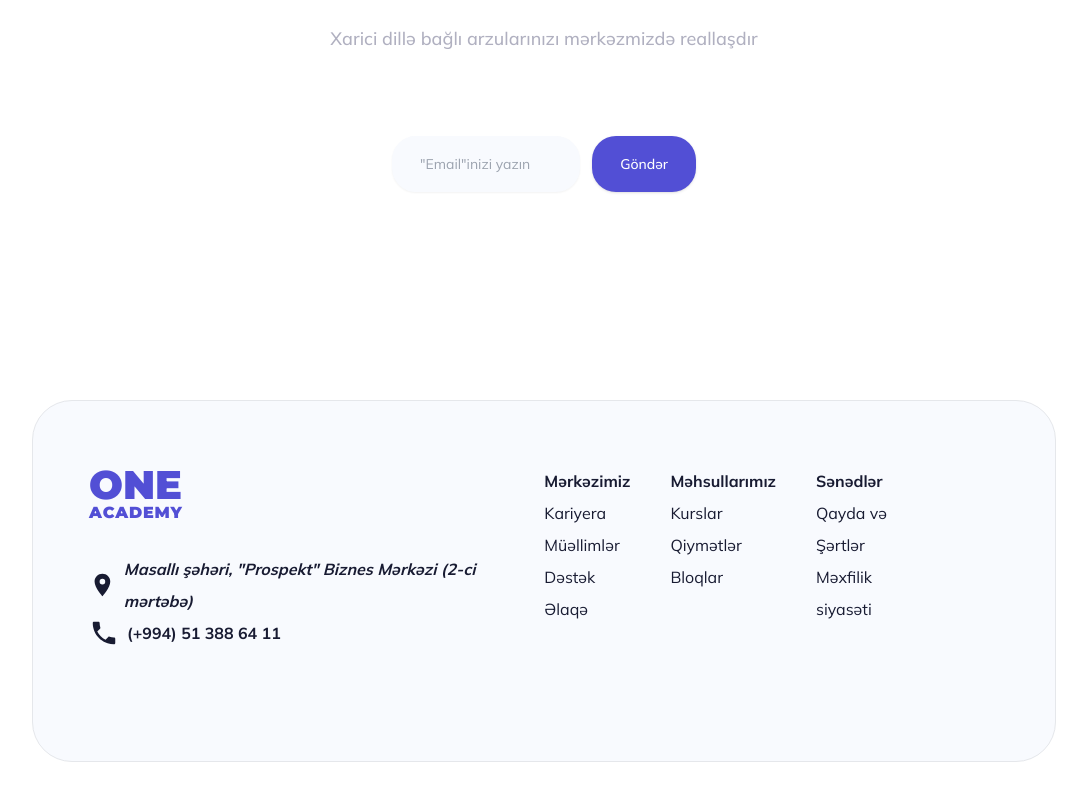
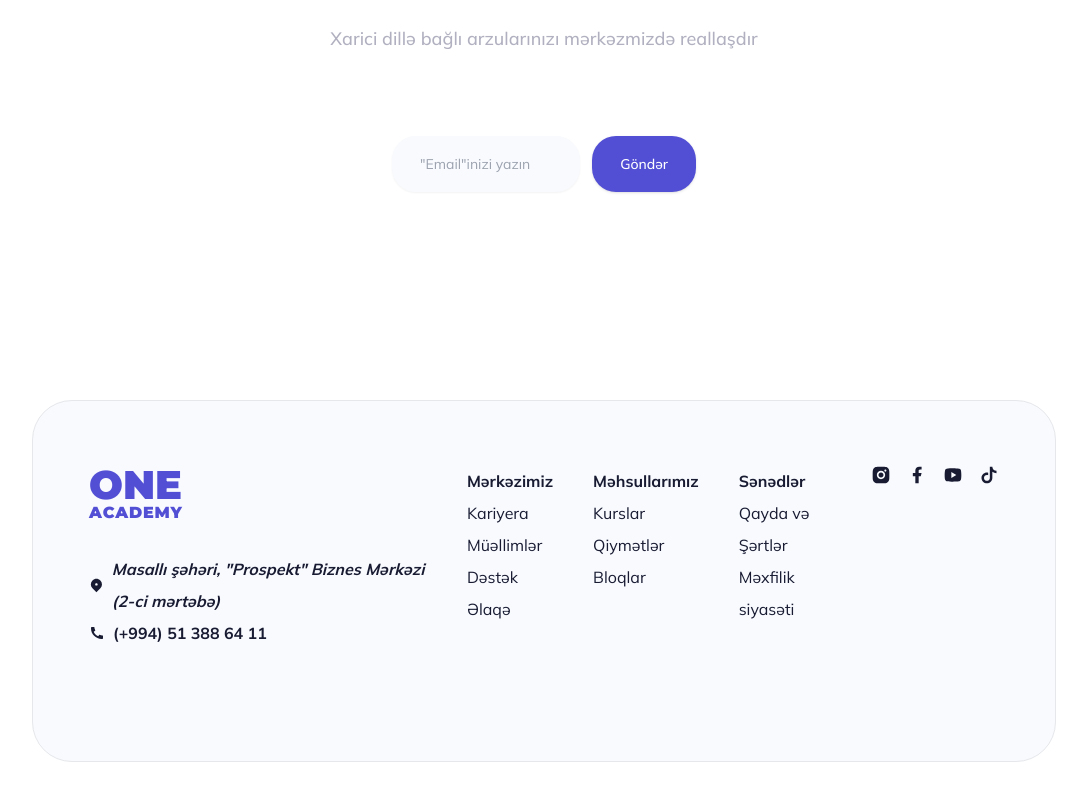
Before and after one commit to ebashirli/oneacademy, a Next.js app: page / in a window 1280 px wide. Shown: the part 4183-4983 px from the top of the page, without its empty margins (96-1183 px from the left). Built offline with nearby package versions, Linux system fonts and the light colour scheme.

Commit message:
add no found and fix footer routes

```diff
--- /dev/null
+++ b/app/api/social/[social]/route.ts
@@ -0,0 +1,31 @@
+import { NextRequest, NextResponse } from "next/server";
+
+const socials: { [key: string]: string } = {
+  facebook: "https://www.facebook.com/oneacademies",
+  instagram: "https://www.instagram.com/oneacademy_masalli",
+  tiktok: "https://www.tiktok.com/@oneacademy_masalli",
+  youtube: "https://www.youtube.com/@oneacademy_az",
+  whatsapp: `https://wa.me/994513886411?text=I'm%20interested%20in%20your%20car%20for%20sale`,
+  address:
+    "https://www.google.com/maps/place/ONE+Academy/@39.0341552,48.6677413,219m/data=!3m1!1e3!4m6!3m5!1s0x402323998f6c81a5:0x8bc3cf93099b9735!8m2!3d39.0343889!4d48.6675238!16s%2Fg%2F11kj4q7lw8?entry=ttu&g_ep=EgoyMDI0MDkxMS4wIKXMDSoASAFQAw%3D%3D",
+  phone: "tel:+994513886411",
+};
+
+type Params = {
+  params: {
+    social: string;
+  };
+};
+
+export async function GET(request: NextRequest, { params }: Params) {
+  const { social } = params;
+  if (socials[social]) {
+    return NextResponse.redirect(socials[social]);
+  } else {
+    // If the social platform is not found, return a 404 response
+    return NextResponse.json(
+      { error: "Social platform not found" },
+      { status: 404 }
+    );
+  }
+}
--- a/app/api/whatsapp/route.ts
+++ /dev/null
@@ -1,7 +0,0 @@
-import { NextResponse } from "next/server";
-
-export async function GET() {
-  return NextResponse.redirect(
-    `https://wa.me/994513886411?text=I'm%20interested%20in%20your%20car%20for%20sale`
-  );
-}
--- a/app/layout.tsx
+++ b/app/layout.tsx
@@ -1,3 +1,4 @@
+import { GoogleAnalytics } from "@next/third-parties/google";
 import type { Metadata } from "next";
 import { Mulish } from "next/font/google";
 import "./globals.css";
@@ -20,6 +21,7 @@ export default function RootLayout({
   return (
     <html lang="az">
       <body className={`${mulish.className} antialiased `}>{children}</body>
+      <GoogleAnalytics gaId="G-DHM55J00R0" />
     </html>
   );
 }
--- a/app/not-found.tsx
+++ b/app/not-found.tsx
@@ -1,10 +1,27 @@
-const NotFound = () => {
+import Logo from "@/components/logo";
+import maintenance from "@/public/maintenance.png";
+import Image from "next/image";
+import Link from "next/link";
+
+function NotFound() {
   return (
-    <div>
-      <p>Vebsaytımız üzərində səylə çalışırıq.</p>
-      <p>Bu hissə ən yaxın zamanda hazır olacaq.</p>
-    </div>
+    <main className="text-center space-y-6 mt-4 h-[calc(100vh-100px)] grid justify-around items-center ">
+      <div className="flex flex-col gap-5 items-center ">
+        <Logo />
+        <Image alt="" src={maintenance} />
+        <h1 className="text-3xl font-semibold grid grid-rows-2 gap-4">
+          <span>Vebsaytımız üzərində səylə çalışırıq.</span>
+          <span>Bu hissə ən yaxın zamanda hazır olacaq.</span>
+        </h1>
+        <Link
+          href="/"
+          className="inline-block bg-accent-500 text-primary-800 px-6 py-3 text-lg"
+        >
+          Geri qayıt
+        </Link>
+      </div>
+    </main>
   );
-};
+}
 
 export default NotFound;
--- /dev/null
+++ b/app/not-found1.tsx
@@ -0,0 +1,10 @@
+const NotFound = () => {
+  return (
+    <div>
+      <p>Vebsaytımız üzərində səylə çalışırıq.</p>
+      <p>Bu hissə ən yaxın zamanda hazır olacaq.</p>
+    </div>
+  );
+};
+
+export default NotFound;
--- a/components/footer.tsx
+++ b/components/footer.tsx
@@ -1,6 +1,13 @@
 import Logo from "@/components/logo";
 import Link from "next/link";
-import { MdLocalPhone, MdLocationOn } from "react-icons/md";
+import {
+  RiFacebookFill,
+  RiInstagramFill,
+  RiMapPin2Fill,
+  RiPhoneFill,
+  RiTiktokFill,
+  RiYoutubeFill,
+} from "react-icons/ri";
 
 const footerLinks = [
   { title: "Mərkəzimiz", links: ["Kariyera", "Müəllimlər", "Dəstək", "Əlaqə"] },
@@ -18,22 +25,20 @@ export default function Footer() {
           <Logo />
           <address className="mt-8">
             <Link
-              href={
-                "https://www.google.com/maps/place/ONE+Academy/@39.0341552,48.6677413,219m/data=!3m1!1e3!4m6!3m5!1s0x402323998f6c81a5:0x8bc3cf93099b9735!8m2!3d39.0343889!4d48.6675238!16s%2Fg%2F11kj4q7lw8?entry=ttu&g_ep=EgoyMDI0MDkxMS4wIKXMDSoASAFQAw%3D%3D"
-              }
+              href="/api/social/address"
               target="_blank"
               className="flex gap-2 items-center font-bold"
             >
-              <MdLocationOn size={30} />
+              <RiMapPin2Fill size={20} />
               <span className="">{address}</span>
             </Link>
           </address>
           <Link
-            href="tel:+994513886411"
+            href="/api/social/phone"
             target="_blank"
             className="flex gap-2 items-center font-bold"
           >
-            <MdLocalPhone size={30} />
+            <RiPhoneFill />
             (+994) 51 388 64 11
           </Link>
         </div>
@@ -51,10 +56,27 @@ export default function Footer() {
           </div>
         ))}
 
-        <div className="flex gap-4">
-          <div className="h-10 w-auto "></div>
-          <div className="h-10 w-auto "></div>
-          <div className="h-10 w-auto "></div>
+        <div className="flex gap-4 text-xl">
+          <div className="h-10 w-auto ">
+            <Link href="/api/social/instagram" target="_blank">
+              <RiInstagramFill size={20} />
+            </Link>
+          </div>
+          <div className="h-10 w-auto ">
+            <Link href="/api/social/facebook" target="_blank">
+              <RiFacebookFill size={20} />
+            </Link>
+          </div>
+          <div className="h-10 w-auto ">
+            <Link href="/api/social/youtube" target="_blank">
+              <RiYoutubeFill size={20} />
+            </Link>
+          </div>
+          <div className="h-10 w-auto ">
+            <Link href="/api/social/tiktok" target="_blank">
+              <RiTiktokFill size={20} />
+            </Link>
+          </div>
         </div>
       </div>
     </section>
--- a/components/header/contact-us.tsx
+++ b/components/header/contact-us.tsx
@@ -4,7 +4,7 @@ import { Button } from "../ui/button";
 
 export default function ContactUs() {
   return (
-    <Link href="/api/whatsapp" target="_blank">
+    <Link href="/api/social/whatsapp" target="_blank">
       <Button className="text-primary-200 border-accent border flex gap-3 p-6 ">
         <MdWhatsapp size={30} />
         Sınaq dərsinə qoşul
--- a/components/hero/hero.tsx
+++ b/components/hero/hero.tsx
@@ -20,7 +20,7 @@ export default function Hero() {
               Təcrübəli müəllimlərlə, müasir şəraitdə öyrənməyə elə indi başlaya
               bilərsən
             </p>
-            <Link href="/api/whatsapp" target="_blank">
+            <Link href="/api/social/whatsapp" target="_blank">
               <Button className="bg-primary-200 text-white px-8 py-6 rounded-full mt-8">
                 Sınaq dərsinə qoşul
               </Button>
--- a/package.json
+++ b/package.json
@@ -9,6 +9,7 @@
     "lint": "next lint"
   },
   "dependencies": {
+    "@next/third-parties": "^14.2.13",
     "@radix-ui/react-accordion": "^1.2.0",
     "@radix-ui/react-dialog": "^1.1.1",
     "@radix-ui/react-icons": "^1.3.0",
@@ -25,6 +26,7 @@
     "react": "^18",
     "react-dom": "^18",
     "react-icons": "^5.3.0",
+    "sharp": "^0.33.5",
     "tailwind-merge": "^2.5.2",
     "tailwindcss-animate": "^1.0.7"
   },
```
Also changed, not shown: public/maintenance.png (added), 1 other file (tests, documents, lock files or other folders).
